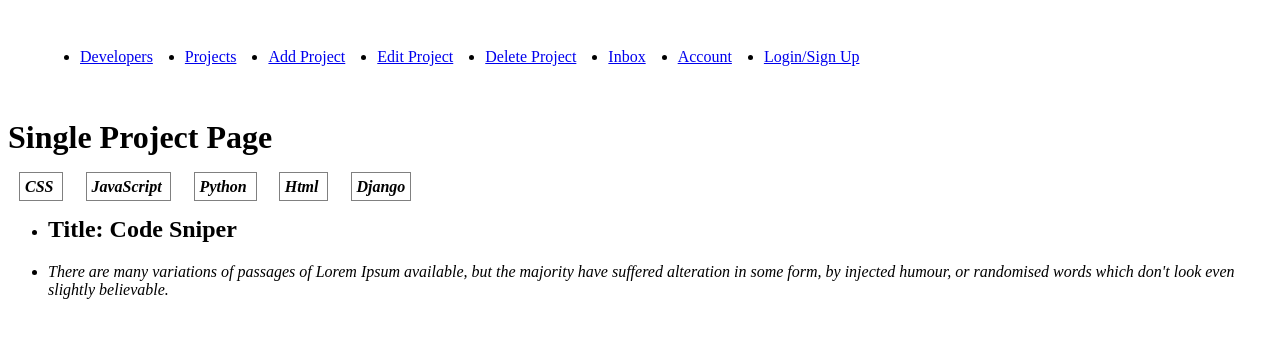
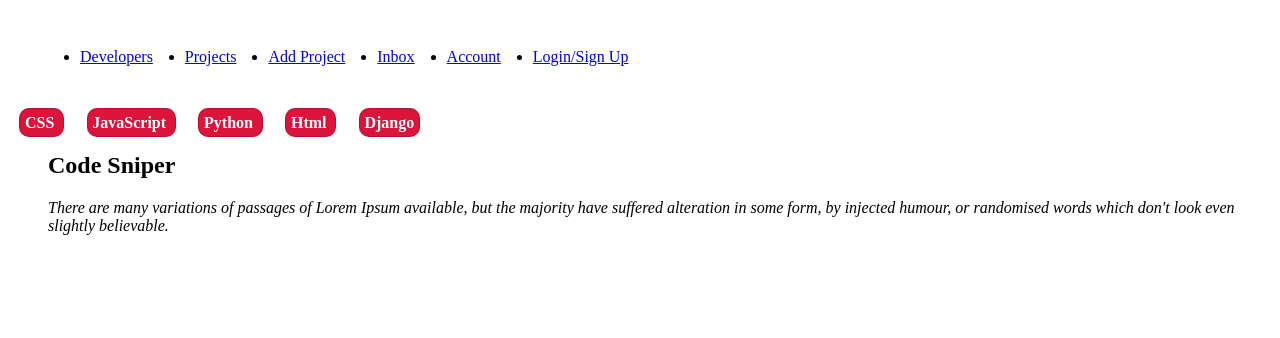
Before and after one commit to Rvkt/DevSearch, a Django app: page /project/2b580005-6788-4eb4-ab8c-fca449ee749b/ in a window 1280 px wide. Shown: the top 338 px of the page. Run offline with Django 3.2, Linux system fonts and the light colour scheme; data comes from the database, SQL or seed files in the repository; both versions use the stored data as it was after the commit.

Commit message:
CRUD functionality is working

```diff
--- a/projects/forms.py
+++ b/projects/forms.py
@@ -5,4 +5,4 @@ from .models import Project
 class ProjectForm(ModelForm):
     class Meta:
         model = Project
-        fields = '__all__'
+        fields = ['title', 'description', 'demo_link', 'source_link', 'tags']
--- a/projects/templates/projects/project-form.html
+++ b/projects/templates/projects/project-form.html
@@ -2,10 +2,10 @@
 
 <h1>Project form</h1>
 
-<form method="POST">
-    {% csrf_token %}
+<form action="" method="POST">
+    {% csrf_token %} {% for field in form %}
     <!-- Form fields are displayed here -->
-    {% for field in form %} {{field.label}} {{field}} {% endfor %}
+    {{ field.label }} {{ field }} {% endfor %}
     <!-- Tags are displayed here -->
     {% for tag in project.tags.all %} {{tag.name}} &#215; {% endfor %}
 
--- a/projects/templates/projects/single-project.html
+++ b/projects/templates/projects/single-project.html
@@ -1,16 +1,22 @@
-{% extends 'main.html' %} {% block content %}
-
-<h1>Single Project Page</h1>
-{% for tag in tags %}
-<span style="border: solid 1px grey; padding: 0.3em; margin: 0.7em">
-    <b><i>{{ tag }}</i></b>
+{% extends 'main.html' %} {% block content %} {% for tag in tags %}
+<span
+    style="
+        border: solid 1px rgb(15, 15, 15, 0.2);
+        background-color: crimson;
+        color: rgb(255, 255, 255);
+        padding: 0.3em;
+        margin: 0.7em;
+        border-radius: 10px;
+    "
+>
+    <b>{{ tag }}</b>
 </span>
 
 {% endfor %}
 <ul>
-    <li><h2>Title: {{ project.title }}</h2></li>
+    <li style="list-style: none"><h2>{{ project.title }}</h2></li>
 
-    <li><i>{{ project.description }}</i></li>
+    <li style="list-style: none"><i>{{ project.description }}</i></li>
 </ul>
 
 {% endblock content %}
--- a/projects/urls.py
+++ b/projects/urls.py
@@ -7,6 +7,6 @@ urlpatterns = [
     path('project/<str:pk>/', views.project, name="project"),
     # CRUD
     path('create-project/', views.createProject, name="create-project"),
-    path('update-project/', views.updateProject, name="update-project"),
-    path('delete-project/', views.deleteProject, name="delete-project"),
+    path('update-project/<str:pk>/', views.updateProject, name="update-project"),
+    path('delete-project/<str:pk>/', views.deleteProject, name="delete-project"),
 ]
--- a/projects/views.py
+++ b/projects/views.py
@@ -1,4 +1,4 @@
-from django.shortcuts import render
+from django.shortcuts import render, redirect
 from django.http import HttpResponse
 from .models import Project
 from .forms import ProjectForm
@@ -20,13 +20,35 @@ def project(request, pk):
 
 def createProject(request):
     form = ProjectForm()
+
+    if request.method == "POST":
+        form = ProjectForm(request.POST)
+        if form.is_valid():
+            form.save()
+            return redirect('projects')
+
     context = {'form': form}
     return render(request, "projects/project-form.html", context)
 
 
-def updateProject(request):
-    return render(request, "projects/project-form.html")
+def updateProject(request, pk):
+    project = Project.objects.get(id=pk)
+    form = ProjectForm(instance=project)
+
+    if request.method == "POST":
+        form = ProjectForm(request.POST, instance=project)
+        if form.is_valid():
+            form.save()
+            return redirect('projects')
+
+    context = {'form': form}
+    return render(request, "projects/project-form.html", context)
 
 
-def deleteProject(request):
-    return render(request, 'delete-template.html')
+def deleteProject(request, pk):
+    project = Project.objects.get(id=pk)
+    if request.method == "POST":
+        project.delete()
+        return redirect('projects')
+    context = {'object': project}
+    return render(request, 'delete-template.html', context)
--- a/templates/navbar.html
+++ b/templates/navbar.html
@@ -3,8 +3,6 @@
         <li class="header__menuItem" style="margin: 1em"><a href="#">Developers</a></li>
         <li class="header__menuItem" style="margin: 1em"><a href="{% url 'projects' %}">Projects</a></li>
         <li class="header__menuItem" style="margin: 1em"><a href="{% url 'create-project' %}">Add Project</a></li>
-        <li class="header__menuItem" style="margin: 1em"><a href="{% url 'update-project' %}">Edit Project</a></li>
-        <li class="header__menuItem" style="margin: 1em"><a href="{% url 'delete-project' %}">Delete Project</a></li>
         <li class="header__menuItem" style="margin: 1em"><a href="#">Inbox</a></li>
         <li class="header__menuItem" style="margin: 1em"><a href="#">Account</a></li>
         <li class="header__menuItem" style="margin: 1em"><a href="#" class="btn btn--sub">Login/Sign Up</a></li>
```
Also changed, not shown: projects/templates/projects/projects.html (+6 -2 lines), templates/delete-template.html (+10 -8 lines), db.sqlite3.
